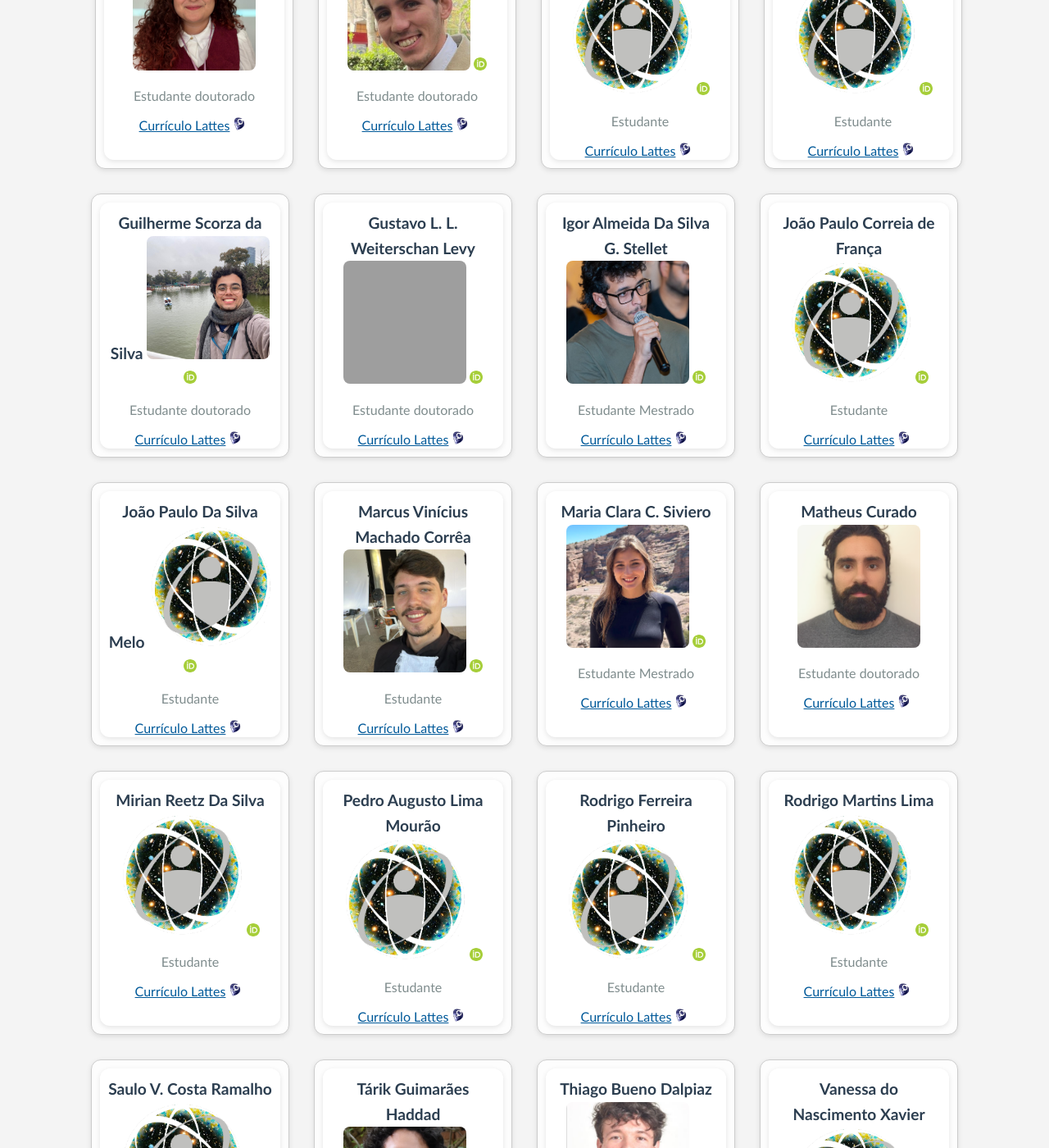
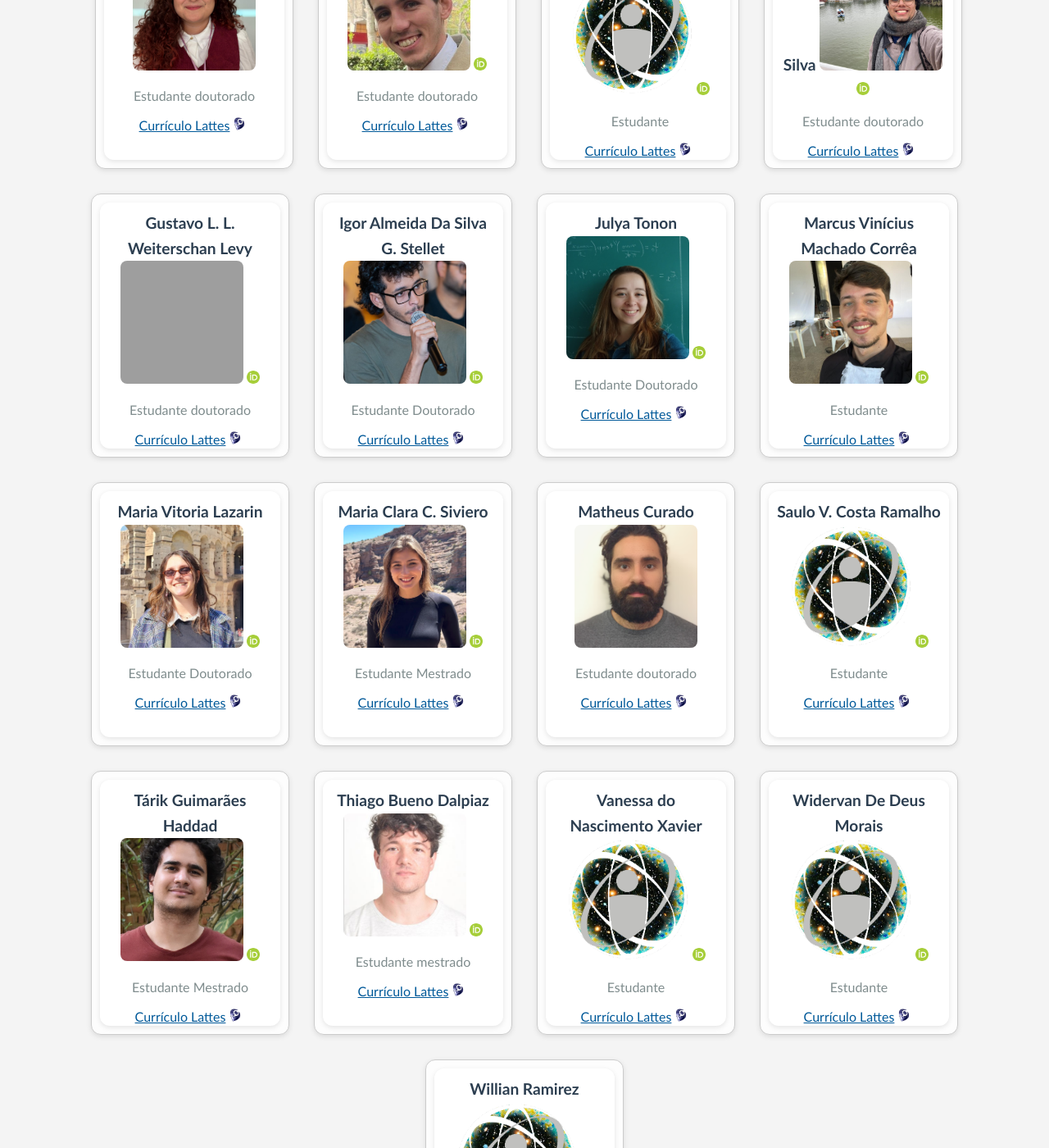
Before and after one commit to cbpf-cosmo/cbpf-cosmo.github.io, a Jekyll site: the page membros.html, which Jekyll copies as it is, in a window 1280 px wide and 1400 px high, scrolled down 2399 px. Shown: the whole window at 82% size. Built offline with Jekyll 4.4.1, drawn with Linux system fonts in a browser that asks for light colours; some of the changed text lies outside the part shown; grey boxes are pictures that could not be loaded.

```diff
--- a/membros.html
+++ b/membros.html
@@ -280,6 +280,7 @@
   </li>
 
 
+
   <!-- ==== Jose Helayel ==== -->
   <li class="member-card">
     <div class="member-inner">
@@ -393,7 +394,7 @@
       <div class="member-front">
         <div class="member-name">
           Martin Makler
-          <img src="images/thumbs/cbpf.png" alt="foto" class="clickable-photo"
+          <img src="images/thumbs/matin.jpg" alt="foto" class="clickable-photo"
                style="width:150px; height:150px; object-fit:cover;">
           <a href="https://orcid.org/" target="_blank">
             <img src="images/ORCID-iD_icon_vector.svg" alt="iD ORCID"/>
@@ -401,7 +402,7 @@
         </div>
         <div class="member-role">Pesquisador Especial II</div>
         <div class="member-lattes">
-          <a href="http://lattes.cnpq.br/" target="_blank">
+          <a href="http://lattes.cnpq.br/6567844719949395" target="_blank">
             Currículo Lattes<img src="images/lattes-logo-2.png" alt="iD Lattes"/>
           </a>
         </div>
@@ -630,7 +631,7 @@
       </div>
     </div>
   </li>
-
+<!--
       <li class="member-card">
     <div class="member-inner">
       <div class="member-front">
@@ -654,7 +655,7 @@
         <button class="btn-back">Voltar</button>
       </div>
     </div>
-  </li>
+  </li> -->
 
 
     <li class="member-card">
@@ -748,7 +749,7 @@
             <img src="images/ORCID-iD_icon_vector.svg" alt="iD ORCID"/>
             </a>
           </div>
-        <div class="member-role">Estudante Mestrado </div>
+        <div class="member-role">Estudante Doutorado </div>
         <div class="member-lattes">
           <a href="http://lattes.cnpq.br/1153516712320780" target="_blank">
             Currículo Lattes<img src="images/lattes-logo-2.png" alt="iD Lattes"/>
@@ -763,6 +764,31 @@
   </li>
 
 
+        <li class="member-card">
+    <div class="member-inner">
+      <div class="member-front">
+        <div class="member-name">
+          Julya Tonon
+          <img src="images/thumbs/julya_tonon.png" alt="foto" class="clickable-photo"
+               style="width:150px; height:150px; object-fit:cover;">
+           <a href="https://orcid.org/" target="_blank">
+            <img src="images/ORCID-iD_icon_vector.svg" alt="iD ORCID"/>
+            </a>
+          </div>
+        <div class="member-role">Estudante Doutorado </div>
+        <div class="member-lattes">
+          <a href="http://lattes.cnpq.br/1898920421800130" target="_blank">
+            Currículo Lattes<img src="images/lattes-logo-2.png" alt="iD Lattes"/>
+          </a>
+        </div>
+      </div>
+      <div class="member-back">
+        <p>Cosmic Voids: explorando a cosmologia com regiões subdensas do Universo. Supervisor: Gabriela Marques</p>
+        <button class="btn-back">Voltar</button>
+      </div>
+    </div>
+  </li>
+<!--
     <li class="member-card">
     <div class="member-inner">
       <div class="member-front">
@@ -787,9 +813,9 @@
         <button class="btn-back">Voltar</button>
       </div>
     </div>
-  </li>
+  </li> -->
 
-
+<!--
     <li class="member-card">
     <div class="member-inner">
       <div class="member-front">
@@ -815,7 +841,7 @@
       </div>
     </div>
   </li>
-
+ -->
 
     <li class="member-card">
     <div class="member-inner">
@@ -841,6 +867,34 @@
       </div>
     </div>
   </li>
+
+
+
+    <li class="member-card">
+    <div class="member-inner">
+      <div class="member-front">
+        <div class="member-name">
+          Maria Vitoria Lazarin
+          <img src="images/thumbs/mavi.jpg" alt="foto" class="clickable-photo"
+               style="width:150px; height:150px; object-fit:cover;">
+           <a href=" https://orcid.org/0009-0001-6634-1065" target="_blank">
+            <img src="images/ORCID-iD_icon_vector.svg" alt="iD ORCID"/>
+            </a>
+          </div>
+        <div class="member-role">Estudante Doutorado </div>
+        <div class="member-lattes">
+          <a href="http://lattes.cnpq.br/8198983090586152" target="_blank">
+            Currículo Lattes<img src="images/lattes-logo-2.png" alt="iD Lattes"/>
+          </a>
+        </div>
+      </div>
+      <div class="member-back">
+        <p>Desvendando o Universo com 6×2pt: além das estatísticas de dois pontos em correlações entre CMB e estrutura em grande escala. Supervisora: Gabriela Marques</p>
+        <button class="btn-back">Voltar</button>
+      </div>
+    </div>
+  </li>
+
 
 
     <li class="member-card">
@@ -895,7 +949,7 @@
       </div>
     </div>
   </li>
-
+<!--
 
     <li class="member-card">
     <div class="member-inner">
@@ -920,8 +974,8 @@
         <button class="btn-back">Voltar</button>
       </div>
     </div>
-  </li>
-
+  </li> -->
+<!--
       <li class="member-card">
     <div class="member-inner">
       <div class="member-front">
@@ -946,9 +1000,9 @@
         <button class="btn-back">Voltar</button>
       </div>
     </div>
-  </li>
+  </li> -->
 
-
+<!--
       <li class="member-card">
     <div class="member-inner">
       <div class="member-front">
@@ -973,9 +1027,9 @@
         <button class="btn-back">Voltar</button>
       </div>
     </div>
-  </li>
+  </li> -->
 
-
+<!--
 
     <li class="member-card">
     <div class="member-inner">
@@ -1001,7 +1055,7 @@
       </div>
     </div>
   </li>
-
+  -->
 
     <li class="member-card">
     <div class="member-inner">
```
Also changed, not shown: members.html (+44 -19 lines), images/thumbs/julya_tonon.png (added), images/thumbs/matin.jpg (added), images/thumbs/mavi.jpg (added).
